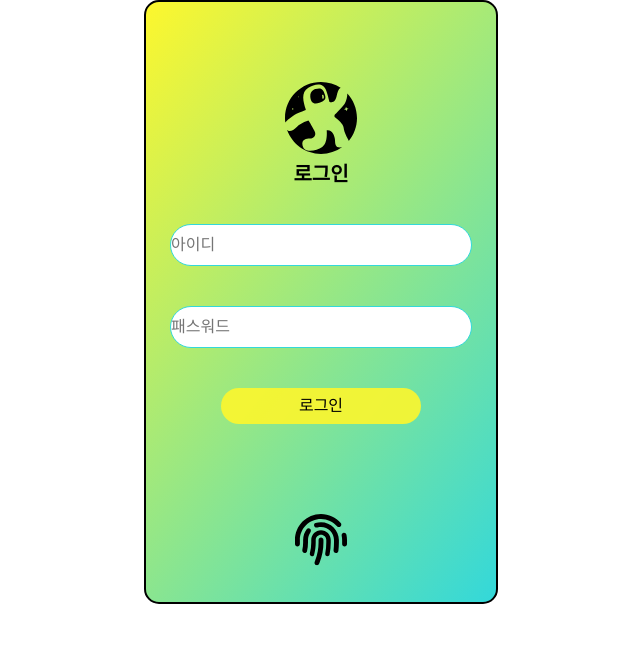
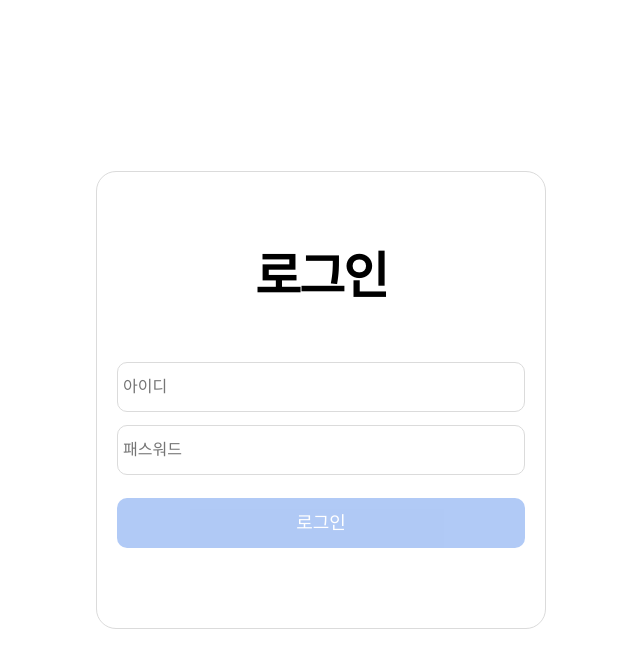
Before and after one commit to elena7993/React, a React (Create React App) app: page / in a window 1280 px wide. Shown: the top 668 px of the page, without its empty margins (319-959 px from the left). Built offline with nearby package versions, Linux system fonts and the light colour scheme.

Commit message:
29_10_24

```diff
--- a/src/App.js
+++ b/src/App.js
@@ -19,6 +19,7 @@ import R04_ex06 from "./components/review_04/R04_ex06";
 import MusicApp01 from "./components/review_05/MusicApp01";
 import Ex07 from "./components/ex_07/Ex07";
 import Ex08 from "./components/ex_08/Ex08";
+import Ex08_review from "./components/ex_08/Ex08_review";
 
 const App = () => {
   return (
@@ -71,6 +72,8 @@ const App = () => {
       {/* <Ex07 /> */}
 
       <Ex08 />
+
+      {/* <Ex08_review /> */}
     </>
   );
 };
--- a/src/GlobalStyled.js
+++ b/src/GlobalStyled.js
@@ -3,4 +3,7 @@ import reset from "styled-reset";
 
 export const GlobalStyled = createGlobalStyle`
     ${reset}
+    *{
+        box-sizing: border-box;
+    }
 `;
--- a/src/components/ex_08/Ex08.js
+++ b/src/components/ex_08/Ex08.js
@@ -8,63 +8,68 @@ import {
 } from "@fortawesome/free-solid-svg-icons";
 import { faOdysee } from "@fortawesome/free-brands-svg-icons";
 
-const Wrap = styled.div`
-  width: 100%;
-  max-width: 350px;
-  height: 600px;
-  background: rgb(51, 216, 218);
-  background: linear-gradient(
-    308deg,
-    rgba(51, 216, 218, 1) 0%,
-    rgba(253, 247, 45, 1) 100%
-  );
-  border: 2px solid #000;
-  margin: 0 auto;
-  border-radius: 15px;
-  form {
+const Container = styled.div`
+  height: 100vh;
   display: flex;
   justify-content: center;
   align-items: center;
-    flex-direction: column;
+`;
+
+const Form = styled.form`
+  max-width: 450px;
+  width: 100%;
   padding: 80px 20px;
+  border: 1px solid #dbdbdb;
+  border-radius: 20px;
   h2 {
-      width: 80px;
-      height: 30px;
-      /* border: 1px solid black; */
-      font-size: 20px;
-      font-weight: 700;
+    font-size: 50px;
     text-align: center;
-      margin: 10px 0;
+    font-weight: 600;
+    letter-spacing: -2px;
+    margin-bottom: 50px;
   }
+
   input {
     all: unset;
-      width: 300px;
-      height: 40px;
-      background-color: #fff;
-      border: 1px solid rgba(51, 216, 218, 1);
-      border-radius: 30px;
-      text-align: left;
-      margin: 20px 0;
+    width: 100%;
+    height: 50px;
+    border: 1px solid #dbdbdb;
+    border-radius: 10px;
+    margin-top: 10px;
+    padding: 5px;
+    box-sizing: border-box;
+    &::placeholder {
+      margin-left: 5px;
+    }
   }
 
-    button {
+  p {
+    font-size: 14px;
+    color: crimson;
+    margin-top: 3px;
+  }
+`;
+
+const Button = styled.button`
   all: unset;
-      width: 200px;
-      height: 36px;
-      background-color: rgba(253, 247, 45, 0.9);
-      border-radius: 30px;
+  width: 100%;
+  height: 50px;
+  background-color: cornflowerblue;
   text-align: center;
-      line-height: 30px;
-      margin: 20px 0 90px 0;
-    }
-  }
+  border-radius: 10px;
+  margin-top: 20px;
+  font-size: 18px;
+  color: #fff;
+  font-weight: 500;
+  cursor: pointer;
+  opacity: ${(props) => props.$isActive};
 `;
 
 const Ex08 = () => {
   const {
     register,
     handleSubmit,
-    formState: { errors },
+    formState: { errors, isValid },
   } = useForm();
 
   const loginSubmit = (data) => {
@@ -72,15 +77,16 @@ const Ex08 = () => {
   };
 
   //   console.log(errors?.username?.message);
+  console.log(isValid);
 
   // 훅은 무조건 안에 적어야 한다
 
   return (
-    <Wrap>
-      <form onSubmit={handleSubmit(loginSubmit)}>
+    <Container>
+      <Form onSubmit={handleSubmit(loginSubmit)}>
         <div>
           {/* <FontAwesomeIcon icon="fa-light fa-tree-palm" /> */}
-          <FontAwesomeIcon icon={faOdysee} style={{ fontSize: "72px" }} />
+          {/* <FontAwesomeIcon icon={faOdysee} style={{ fontSize: "72px" }} /> */}
         </div>
         <h2>로그인</h2>
 
@@ -88,19 +94,31 @@ const Ex08 = () => {
           className="inputBox"
           {...register("username", {
             required: "아이디는 필수입니다!",
+            minLength: {
+              value: 2,
+              message: "아이디는 두 자리 이상 작성하세요",
+            },
           })}
           type="text"
           placeholder="아이디"
         />
-        <p>{errors?.password?.message}</p>
+        <p>{errors?.username?.message}</p>
         <input
           {...register("password", {
             required: "패스워드는 필수입니다!",
+            // minLength: {
+            //   value: 8,
+            //   message: "패스워드는 8자 이상 작성하세요",
+            // },
+            pattern: {
+              value: /^(?=.*[a-zA-Z])(?=.*[!@#$%^*+=-])(?=.*[0-9]).{8,15}$/,
+              message: "영문 숫자 특수기호 조합 8자리 이상 작성하세요",
+            },
           })}
           type="password"
           placeholder="패스워드"
         />
-        <p>{errors?.username?.message}</p>
+        <p>{errors?.password?.message}</p>
 
         {/* *옵셔널 체이닝(?.)
     =>객체 속성의 유무에 따라 undefinded로 반환이 아닌
@@ -108,13 +126,18 @@ const Ex08 = () => {
     =>객체에게만 사용가능함
     =>자바스크립트 문법이다 */}
 
-        <button>로그인</button>
+        <Button $isActive={isValid ? "1" : "0.5"}>로그인</Button>
         <div>
-          <FontAwesomeIcon icon={faFingerprint} style={{ fontSize: "52px" }} />
+          {/* <FontAwesomeIcon icon={faFingerprint} style={{ fontSize: "52px" }} /> */}
         </div>
-      </form>
-    </Wrap>
+      </Form>
+    </Container>
   );
 };
 
 export default Ex08;
+
+// *register
+// => 정보를 제어하고 반환함.
+
+// *정규 표현식(Regex) 공부해보기
--- /dev/null
+++ b/src/components/ex_08/Ex08_review.js
@@ -0,0 +1,120 @@
+import { useForm } from "react-hook-form";
+import styled from "styled-components";
+import { FontAwesomeIcon } from "@fortawesome/react-fontawesome";
+import {
+  faCoffee,
+  faFingerprint,
+  faTreePalm,
+} from "@fortawesome/free-solid-svg-icons";
+import { faOdysee } from "@fortawesome/free-brands-svg-icons";
+
+const Wrap = styled.div`
+  width: 100%;
+  max-width: 350px;
+  height: 600px;
+  background: rgb(51, 216, 218);
+  background: linear-gradient(
+    308deg,
+    rgba(51, 216, 218, 1) 0%,
+    rgba(253, 247, 45, 1) 100%
+  );
+  border: 2px solid #fff;
+  margin: 0 auto;
+  border-radius: 15px;
+  form {
+    display: flex;
+    justify-content: center;
+    align-items: center;
+    flex-direction: column;
+    padding: 80px 20px;
+    h2 {
+      width: 80px;
+      height: 30px;
+      /* border: 1px solid black; */
+      font-size: 20px;
+      font-weight: 700;
+      text-align: center;
+      margin: 10px 0;
+    }
+    input {
+      all: unset;
+      width: 300px;
+      height: 40px;
+      background-color: #fff;
+      border: 1px solid rgba(51, 216, 218, 1);
+      border-radius: 30px;
+      text-align: left;
+      margin: 20px 0;
+    }
+
+    button {
+      all: unset;
+      width: 250px;
+      height: 40px;
+      background-color: rgba(253, 247, 45, 0.9);
+      border-radius: 30px;
+      text-align: center;
+      line-height: 30px;
+      margin: 20px 0 90px 0;
+    }
+  }
+`;
+
+const Ex08_review = () => {
+  const {
+    register,
+    handleSubmit,
+    formState: { errors },
+  } = useForm();
+
+  const loginSubmit = (data) => {
+    // console.log(data);
+  };
+
+  //   console.log(errors?.username?.message);
+
+  // 훅은 무조건 안에 적어야 한다
+
+  return (
+    <Wrap>
+      <form onSubmit={handleSubmit(loginSubmit)}>
+        <div>
+          {/* <FontAwesomeIcon icon="fa-light fa-tree-palm" /> */}
+          <FontAwesomeIcon icon={faOdysee} style={{ fontSize: "72px" }} />
+        </div>
+        <h2>로그인</h2>
+
+        <input
+          className="inputBox"
+          {...register("username", {
+            required: "아이디는 필수입니다!",
+          })}
+          type="text"
+          placeholder="아이디"
+        />
+        <p>{errors?.password?.message}</p>
+        <input
+          {...register("password", {
+            required: "패스워드는 필수입니다!",
+          })}
+          type="password"
+          placeholder="패스워드"
+        />
+        <p>{errors?.username?.message}</p>
+
+        {/* *옵셔널 체이닝(?.)
+    =>객체 속성의 유무에 따라 undefinded로 반환이 아닌
+    값이 있으면 값을 반환하고 없으면 빈값으로 반환함
+    =>객체에게만 사용가능함
+    =>자바스크립트 문법이다 */}
+
+        <button>로그인</button>
+        <div>
+          <FontAwesomeIcon icon={faFingerprint} style={{ fontSize: "52px" }} />
+        </div>
+      </form>
+    </Wrap>
+  );
+};
+
+export default Ex08_review;
```
Lines whose indentation alone changed are shown as unchanged.
